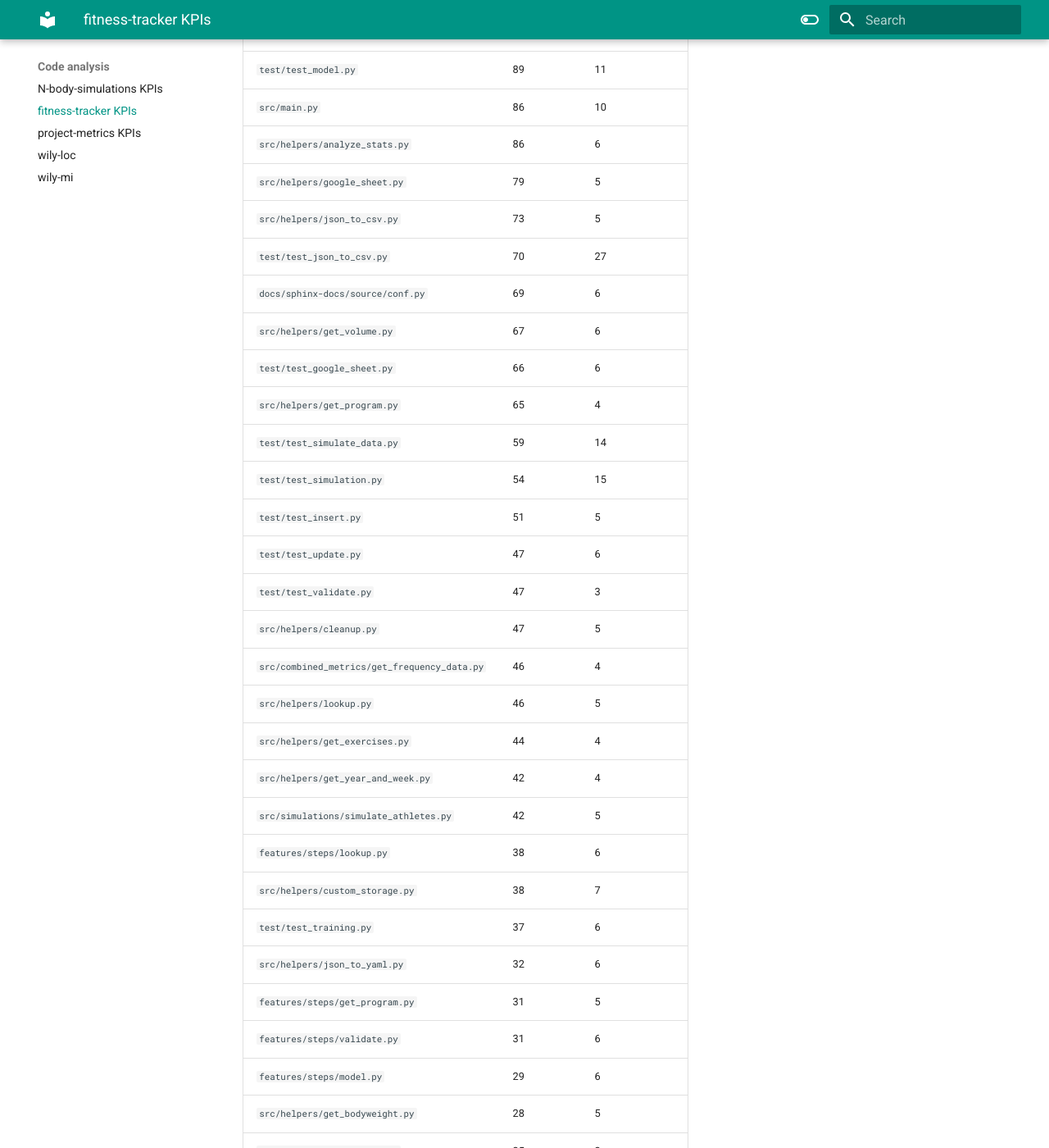
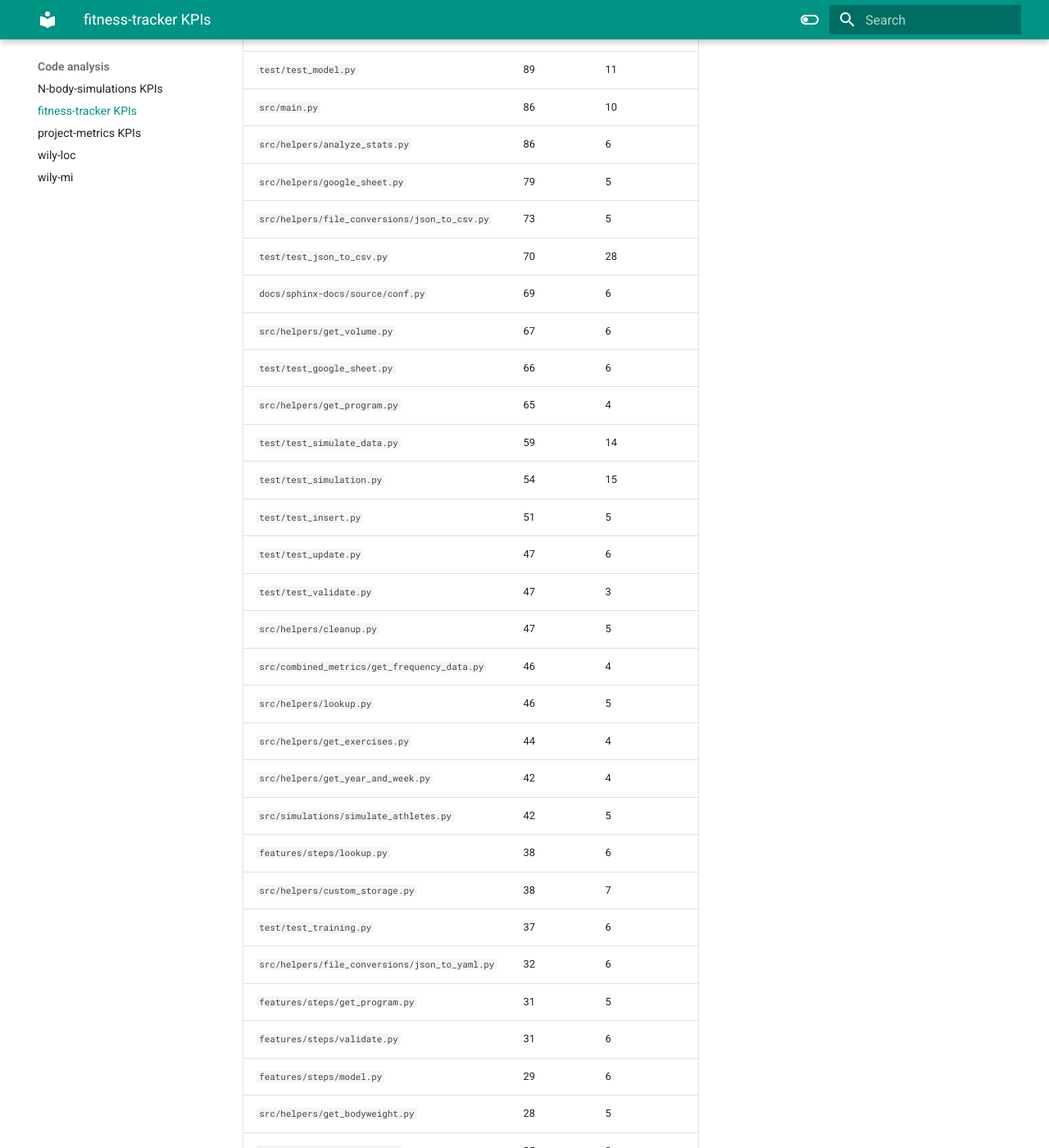
Before and after one commit to TheNewThinkTank/project-metrics, an MkDocs documentation site: the page built from docs/project_docs/code-analysis/kpi_fitness-tracker.md, in a window 1280 px wide and 1400 px high, scrolled down 1058 px. Shown: the whole window at 82% size. Built offline with MkDocs 1.6.1 and Material for MkDocs 9.7.7, drawn with Linux system fonts in a browser that asks for light colours; some of the changed text lies outside the part shown.

Commit message:
Updating file

```diff
--- a/docs/project_docs/code-analysis/kpi_fitness-tracker.md
+++ b/docs/project_docs/code-analysis/kpi_fitness-tracker.md
@@ -28,8 +28,8 @@ logging timestamp:
 | `src/main.py                             ` |         86 |                   10 |
 | `src/helpers/analyze_stats.py            ` |         86 |                    6 |
 | `src/helpers/google_sheet.py             ` |         79 |                    5 |
-| `src/helpers/json_to_csv.py              ` |         73 |                    5 |
-| `test/test_json_to_csv.py                ` |         70 |                   27 |
+| `src/helpers/file_conversions/json_to_csv.py` |         73 |                    5 |
+| `test/test_json_to_csv.py                ` |         70 |                   28 |
 | `docs/sphinx-docs/source/conf.py         ` |         69 |                    6 |
 | `src/helpers/get_volume.py               ` |         67 |                    6 |
 | `test/test_google_sheet.py               ` |         66 |                    6 |
@@ -48,7 +48,7 @@ logging timestamp:
 | `features/steps/lookup.py                ` |         38 |                    6 |
 | `src/helpers/custom_storage.py           ` |         38 |                    7 |
 | `test/test_training.py                   ` |         37 |                    6 |
-| `src/helpers/json_to_yaml.py             ` |         32 |                    6 |
+| `src/helpers/file_conversions/json_to_yaml.py` |         32 |                    6 |
 | `features/steps/get_program.py           ` |         31 |                    5 |
 | `features/steps/validate.py              ` |         31 |                    6 |
 | `features/steps/model.py                 ` |         29 |                    6 |
```
Also changed, not shown: other parts of docs/project_docs/code-analysis/kpi_fitness-tracker.md (+2 -2 lines).
